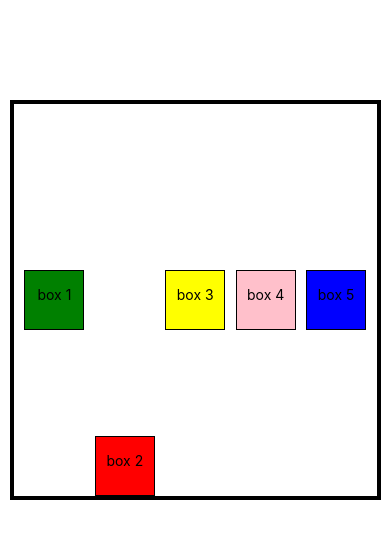
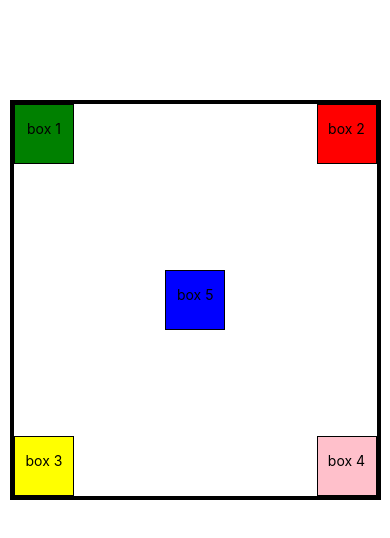
Before and after one commit to voidGlitch/NativeCodes, a React Native app: screen / in a window 390 px wide. Shown: the top 538 px of the page. Built offline with nearby package versions, Linux system fonts and the light colour scheme.

Commit message:
Position realtive and absolute properties

```diff
--- a/src/Components/BoxFlex.js
+++ b/src/Components/BoxFlex.js
@@ -8,7 +8,9 @@ const BoxFlex = () => {
       <Text style={[styles.box2, styles.common]}>box 2</Text>
       <Text style={[styles.box3, styles.common]}>box 3</Text>
       <Text style={[styles.box4, styles.common]}>box 4</Text>
-      <Text style={[styles.box5, styles.common]}>box 5</Text>
+      <View style={styles.subChild}>
+        <Text style={[styles.box5, styles.common]}>box 5</Text>
+      </View>
     </View>
   );
 };
@@ -22,9 +24,11 @@ const styles = StyleSheet.create({
     marginTop: 100,
     marginHorizontal: 10,
     borderWidth: 4,
+    //for setting the property of the parent component and rest of the changes are applied on the child components
+    position: "relative",
     //by defalut column
     // flexDirection: "column-reverse",
-    flexDirection: "row",
+    // flexDirection: "row",
     //this will make it horizontally center but in case of row it will make horizonatl center and align item vice-versa
     // justifyContent: "center",
     //put the body at the start row and column can vary
@@ -34,14 +38,14 @@ const styles = StyleSheet.create({
     //put the equal spaces between the objects
     // justifyContent: "space-between",
     //puts the space in even manner from top to bottom
-    justifyContent: "space-evenly",
+    // justifyContent: "space-evenly",
     //put the equal space but only difference is a little space at top and bottom
     // justifyContent: "space-around",
     //this is to make the content center vertically.
     //Same property of justify content just no spaces
     //stretches the items it is by defaylt if we didn't give the width.Flex will also give the obj that much amt that the value text want
-    alignItems: "stretch",
-    alignItems: "center",
+    // alignItems: "stretch",
+    // alignItems: "center",
   },
   box1: {
     backgroundColor: "green",
@@ -49,22 +53,50 @@ const styles = StyleSheet.create({
   box2: {
     backgroundColor: "red",
     //if you want to play around with the position but in only its row or column
-    alignSelf: "flex-end",
+    // alignSelf: "flex-end",
+    //if a comp having position absolute having parent relative then that comp can use lef,right ,top and bottom properties
+    position: "absolute",
+    //put the object at the starting of right
+    right: 0,
   },
   box3: {
     backgroundColor: "yellow",
+    //make the element at the bottom
+    bottom: 0,
   },
   box4: {
+    //to make the element at the right bottom we need to first
+    bottom: 0,
+    //then
+    right: 0,
     backgroundColor: "pink",
   },
   box5: {
     backgroundColor: "blue",
+    //you are thing it is at center but its ❌not so it can move item in the div but doesn't make it proper center so todo that we need flex box property
+    // bottom: "45%",
+    // right: "45%",
+    //by default we are at column direction so it is only making horizonally center you might think we use justify center but it only works for the whole flex comp not to there child.So What to do now
+    // alignSelf: "center",
+    //Now i have an idea why not create a view component and our own flex component
+  },
+  subChild: {
+    flexDirection: "row",
+    width: "100%",
+    height: "100%",
+    //You might wondering why is it not working it is because we havent't give that div any height and width so put the heightand width same as the div
+    justifyContent: "center",
+    //align items make the element center in opposite direction i.e if i have flex-direction of row then it will work on column direction and vice,vesa
+    alignItems: "center",
   },
   common: {
     width: 60,
     height: 60,
     textAlign: "center",
+    //gives some space inside the border in vertical manner
     paddingVertical: 15,
     borderWidth: 1,
+    //passing absolute to all the text comp by default they are at same position stagged at each other
+    position: "absolute",
   },
 });
```
